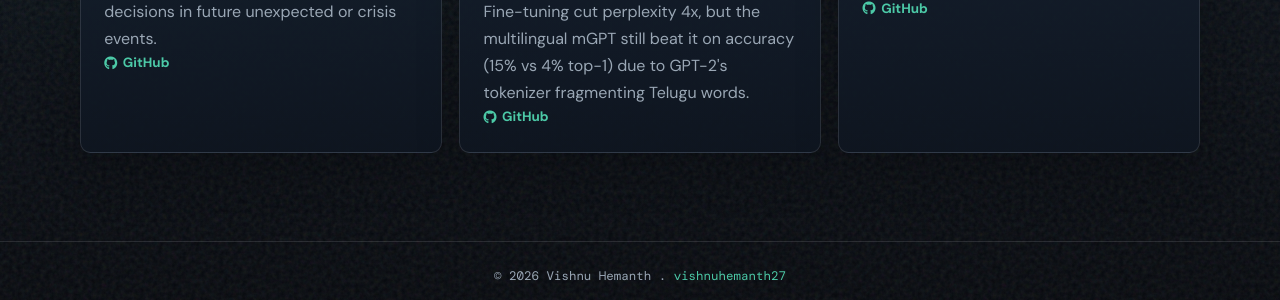
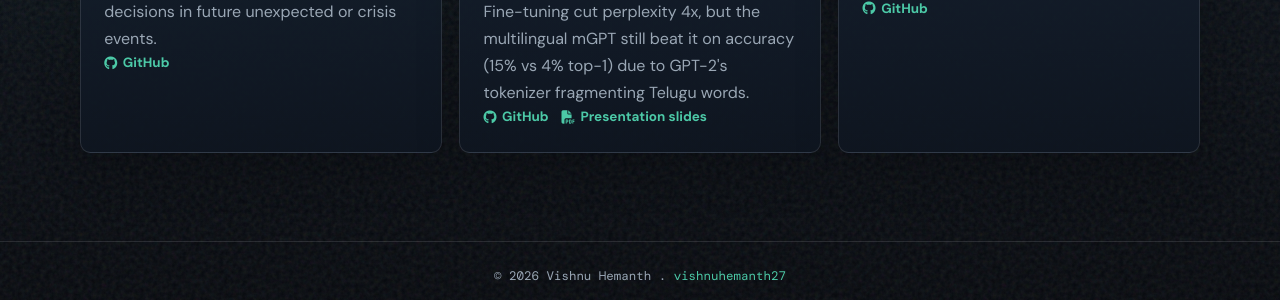
Before and after one commit to vishnuhemanth27/vishnuhemanth27.github.io, a Jekyll site: the page projects.html, which Jekyll copies as it is, in a window 1280 px wide. Shown: the part 522-822 px from the top of the page. Built offline with Jekyll 4.4.1, drawn with Linux system fonts in a browser that asks for light colours.

Commit message:
Add presentation slides link for Romanized Telugu Language Model project

```diff
--- a/projects.html
+++ b/projects.html
@@ -23,7 +23,7 @@
       <div class="page-header reveal"><p class="section-label">// work</p><h2>Projects & Code</h2><p class="page-intro">Selected technical projects and research code.</p><div class="section-divider"></div></div>
       <div class="grid reveal">
         <article class="card"><div class="project-tags"><span class="tag">AI in Finance</span><span class="tag">Time Series</span></div><h3>Forecasting Asset Connectedness</h3><p>Working on AI in Finance where we forecast connectedness between any two assets, aimed at supporting better policy decisions in future unexpected or crisis events.</p><div class="project-links"><a href="#" class="link-btn"><i class="fab fa-github"></i> GitHub</a></div></article>
-        <article class="card"><div class="project-tags"><span class="tag">NLP</span><span class="tag">LLM Fine-tuning</span></div><h3>Romanized Telugu Language Model</h3><p>Fine-tuned GPT-2 and evaluated mGPT for next-word prediction on Romanized, code-mixed Telugu WhatsApp chat data. Fine-tuning cut perplexity 4x, but the multilingual mGPT still beat it on accuracy (15% vs 4% top-1) due to GPT-2's tokenizer fragmenting Telugu words.</p><div class="project-links"><a href="https://github.com/Deekshithrathod/TDL-Project" target="_blank" rel="noopener" class="link-btn"><i class="fab fa-github"></i> GitHub</a></div></article>
+        <article class="card"><div class="project-tags"><span class="tag">NLP</span><span class="tag">LLM Fine-tuning</span></div><h3>Romanized Telugu Language Model</h3><p>Fine-tuned GPT-2 and evaluated mGPT for next-word prediction on Romanized, code-mixed Telugu WhatsApp chat data. Fine-tuning cut perplexity 4x, but the multilingual mGPT still beat it on accuracy (15% vs 4% top-1) due to GPT-2's tokenizer fragmenting Telugu words.</p><div class="project-links"><a href="https://github.com/Deekshithrathod/TDL-Project" target="_blank" rel="noopener" class="link-btn"><i class="fab fa-github"></i> GitHub</a><a href="assets/resources/projects/telugu-nlp-presentation.pdf" target="_blank" rel="noopener" class="link-btn"><i class="fas fa-file-pdf"></i> Presentation slides</a></div></article>
         <article class="card"><div class="project-tags"><span class="tag">ML</span><span class="tag">Research</span></div><h3>Project Title Three</h3><p>Brief description of what this project does, the problem it solves, and any interesting technical details.</p><div class="project-links"><a href="#" class="link-btn"><i class="fab fa-github"></i> GitHub</a></div></article>
       </div>
     </section>
```
Also changed, not shown: 1 other file.
